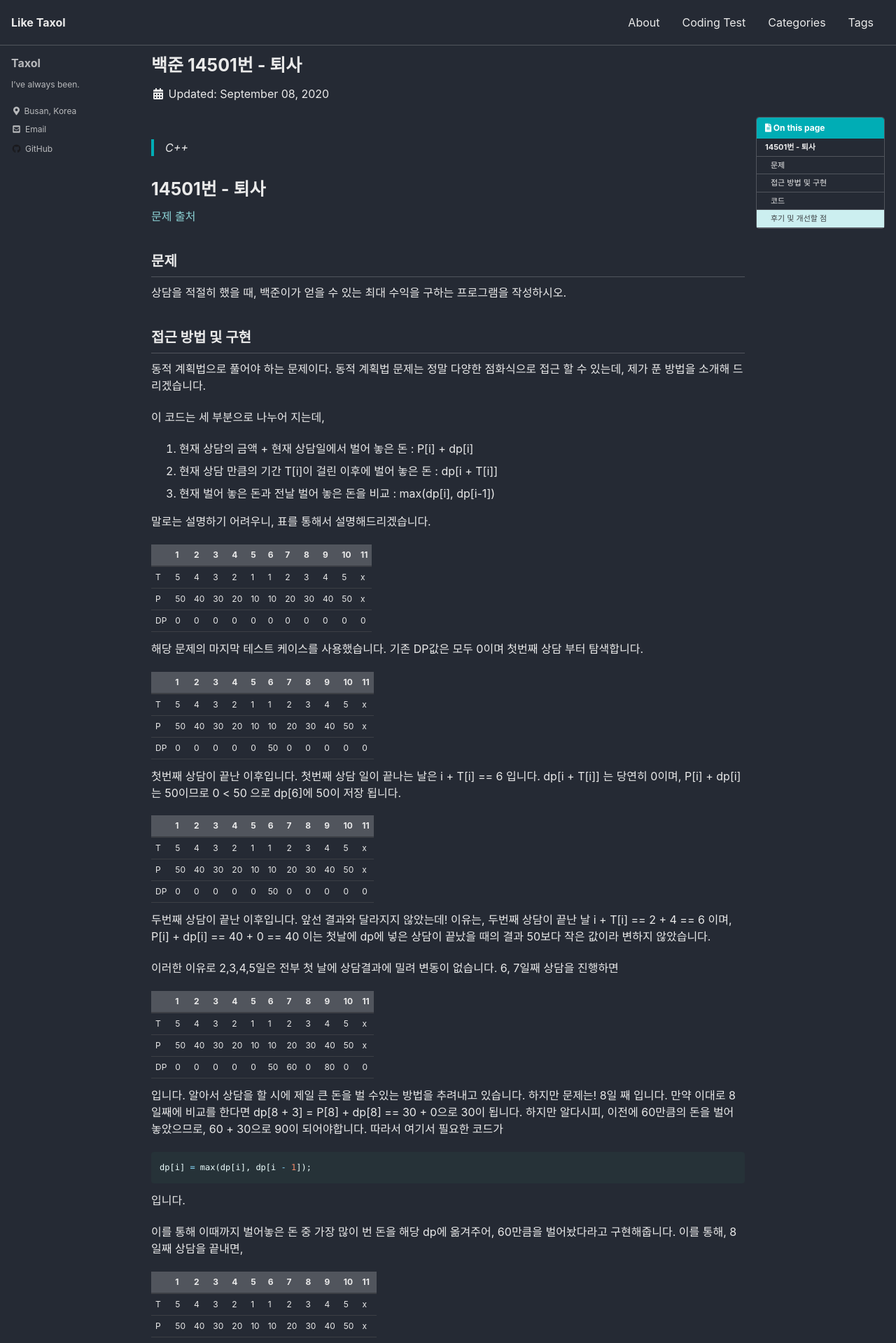
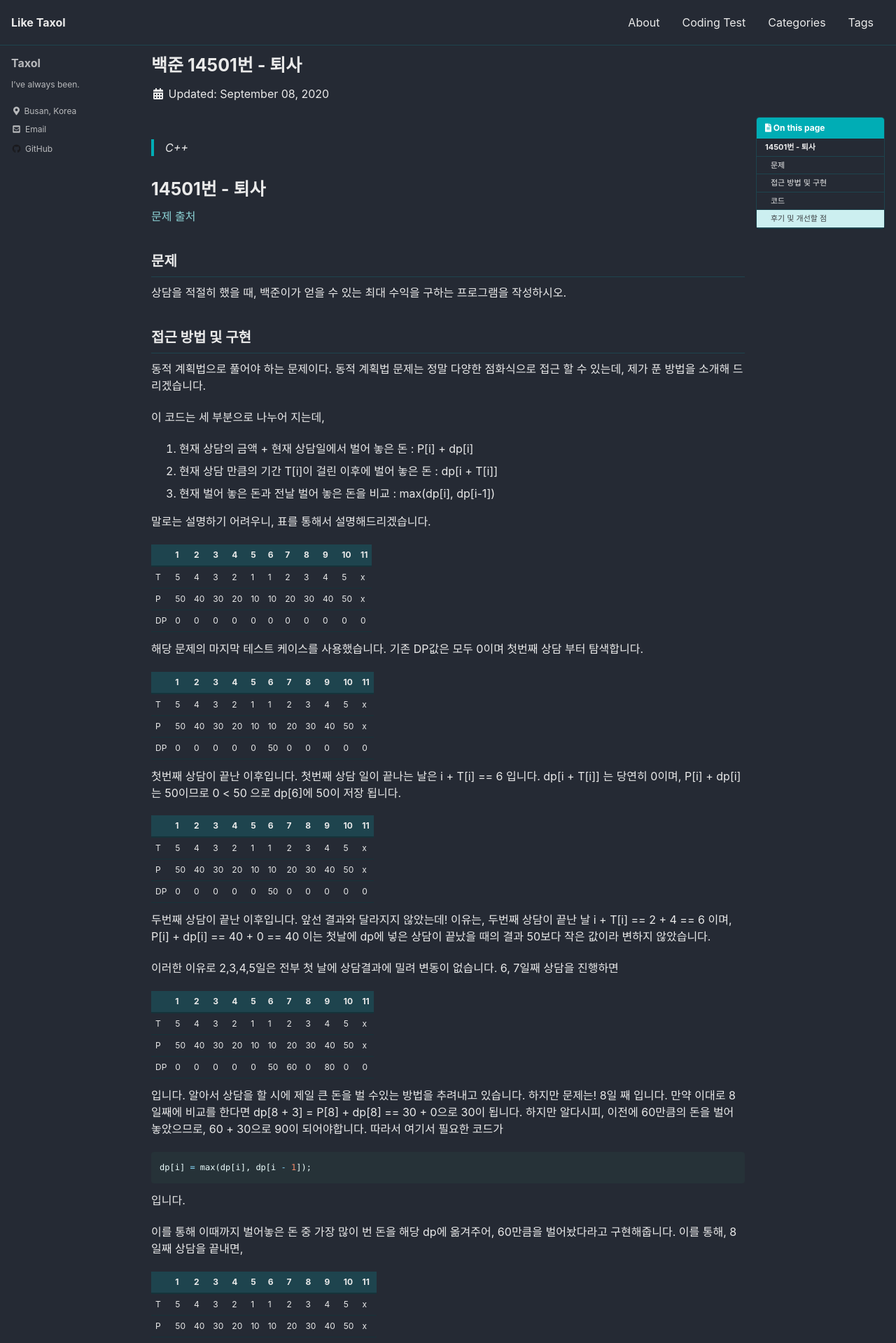
Before and after one commit to taxol1203/taxol1203.github.io, a Jekyll site: the page built from _posts/2020-09-08-bj-퇴사.md, in a window 1280 px wide. Shown: the top 1919 px of the page at 70% size. Built offline with Jekyll 4.4.1, drawn with Linux system fonts in a browser that asks for light colours; cached includes are drawn as plain includes.

Commit message:
change color

```diff
--- a/_sass/minimal-mistakes/skins/_dark.scss
+++ b/_sass/minimal-mistakes/skins/_dark.scss
@@ -6,7 +6,7 @@
 $background-color: #252a34 !default;
 $text-color: #eaeaea !default;
 $primary-color: #00adb5 !default;
-$border-color: mix(#fff, $background-color, 20%) !default;
+$border-color: mix(#00adb5, $background-color, 20%) !default;
 $code-background-color: mix(#000, $background-color, 15%) !default;
 $code-background-color-dark: mix(#000, $background-color, 20%) !default;
 $form-background-color: mix(#000, $background-color, 15%) !default;
```
